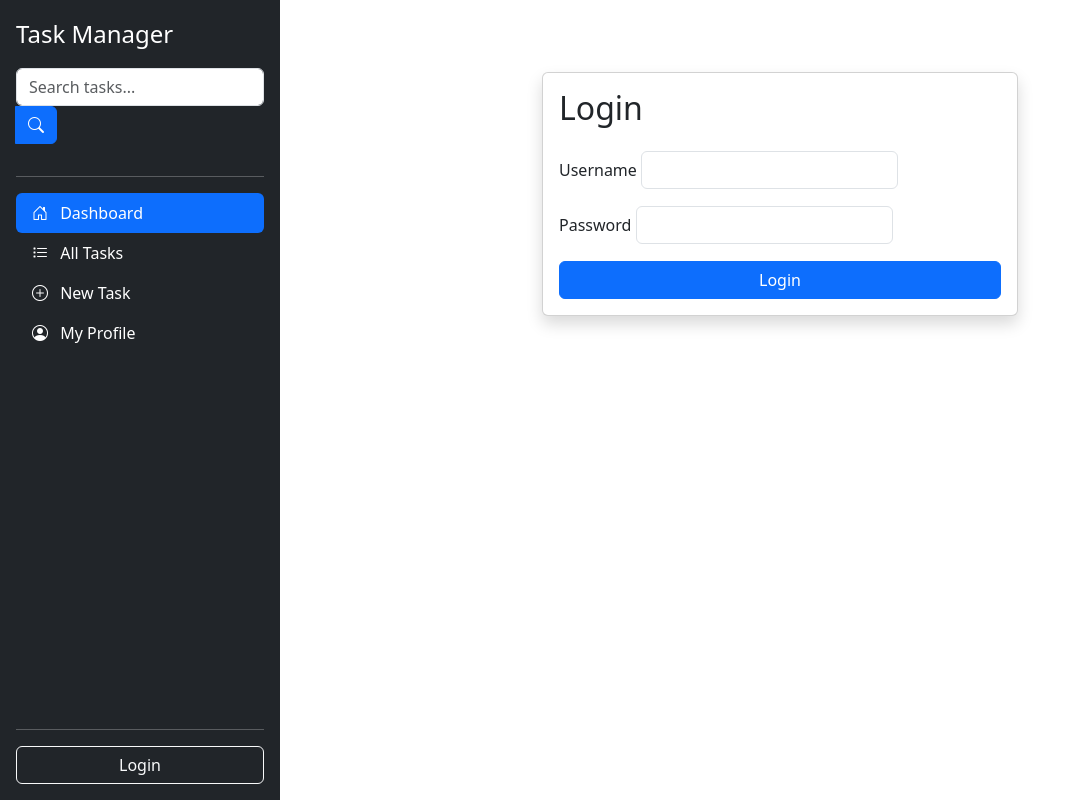
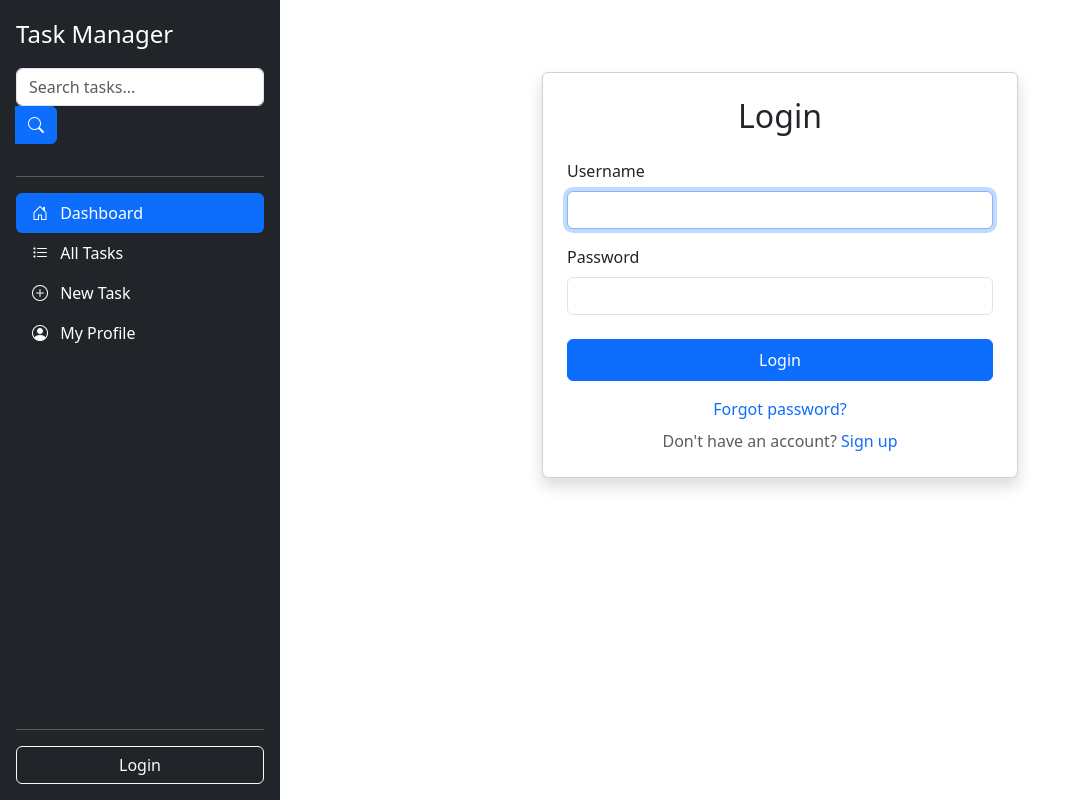
Before and after one commit to Sotnikov-100/task-manager, a Django app: page /login/ in a window 1280 px wide. Shown: the whole page, without its empty margins (0-1069 px from the left). Run offline with Django 5.2, Linux system fonts and the light colour scheme.

Commit message:
Refactor login template with improved styling and accessibility and upd: ruff

```diff
--- a/templates/registration/login.html
+++ b/templates/registration/login.html
@@ -3,23 +3,45 @@
 {% block content %}
 <div class="col-md-6 mx-auto mt-5">
   <div class="card shadow">
-        <div class="card-body">
-            <h2 class="card-title mb-4">Login</h2>
-            <form method="post" action="{% url 'tasks:login' %}">
+    <div class="card-body p-4">
+      <h2 class="card-title mb-4 text-center">Login</h2>
+
+      <form method="post" action="{% url 'tasks:login' %}" novalidate>
         {% csrf_token %}
+
         <div class="mb-3">
           <label for="id_username" class="form-label">Username</label>
-                  <label>
-                    <input type="text" name="username" class="form-control" required>
-                  </label>
+          <input type="text"
+                 name="username"
+                 id="id_username"
+                 class="form-control"
+                 required
+                 autofocus>
         </div>
-                <div class="mb-3">
+
+        <div class="mb-4">
           <label for="id_password" class="form-label">Password</label>
-                  <label>
-                    <input type="password" name="password" class="form-control" required>
-                  </label>
+          <input type="password"
+                 name="password"
+                 id="id_password"
+                 class="form-control"
+                 required>
         </div>
-                <button type="submit" class="btn btn-primary w-100">Login</button>
+
+        <button type="submit" class="btn btn-primary w-100 py-2 mb-3">
+          Login
+        </button>
+
+        <div class="d-flex flex-column text-center">
+          <a href="{% url 'password_reset' %}" class="text-decoration-none mb-2">
+            Forgot password?
+          </a>
+          <span class="text-muted">Don't have an account?
+            <a href="{% url 'tasks:signup' %}" class="text-decoration-none">
+              Sign up
+            </a>
+          </span>
+        </div>
       </form>
     </div>
   </div>
--- a/templates/tasks/index.html
+++ b/templates/tasks/index.html
@@ -13,7 +13,8 @@
               <a href="{% url 'tasks:task-detail' task.id %}" class="list-group-item list-group-item-action">
                 <div class="d-flex w-100 justify-content-between">
                   <h6 class="mb-1">{{ task.title }}</h6>
-                            <small class="text-{% if task.priority == 'URGENT' %}danger{% elif task.priority == 'HIGH' %}warning{% else %}success{% endif %}">
+                  <small
+                      class="text-{% if task.priority == 'URGENT' %}danger{% elif task.priority == 'HIGH' %}warning{% else %}success{% endif %}">
                     {{ task.get_priority_display }}
                   </small>
                 </div>
--- a/templates/tasks/task_detail.html
+++ b/templates/tasks/task_detail.html
@@ -6,7 +6,8 @@
       <div class="card-header bg-primary text-white">
         <div class="d-flex justify-content-between align-items-center">
           <h4 class="mb-0">{{ task.title }}</h4>
-                <span class="badge bg-{% if task.priority == 'URGENT' %}danger{% elif task.priority == 'HIGH' %}warning{% else %}success{% endif %}">
+          <span
+              class="badge bg-{% if task.priority == 'URGENT' %}danger{% elif task.priority == 'HIGH' %}warning{% else %}success{% endif %}">
                     {{ task.get_priority_display }}
                 </span>
         </div>
--- a/templates/tasks/task_list.html
+++ b/templates/tasks/task_list.html
@@ -12,7 +12,8 @@
         <a href="{% url 'tasks:task-detail' task.pk %}" class="list-group-item list-group-item-action">
           <div class="d-flex justify-content-between">
             <h5>{{ task.title }}</h5>
-                <span class="badge bg-{% if task.priority == 'URGENT' %}danger{% elif task.priority == 'HIGH' %}warning{% else %}success{% endif %}">
+            <span
+                class="badge bg-{% if task.priority == 'URGENT' %}danger{% elif task.priority == 'HIGH' %}warning{% else %}success{% endif %}">
                     {{ task.get_priority_display }}
                 </span>
           </div>
```
Also changed, not shown: ruff.toml (+7 -1 lines), templates/base.html (+5 -5 lines), templates/tasks/task_form.html (+5 -5 lines), templates/includes/pagination.html (indentation only), templates/includes/sidebar.html (indentation only), templates/profile.html (indentation only), templates/registration/password_change.html (indentation only), templates/registration/signup.html (indentation only), templates/tasks/task_confirm_delete.html (indentation only). Lines whose indentation alone changed are shown as unchanged.
